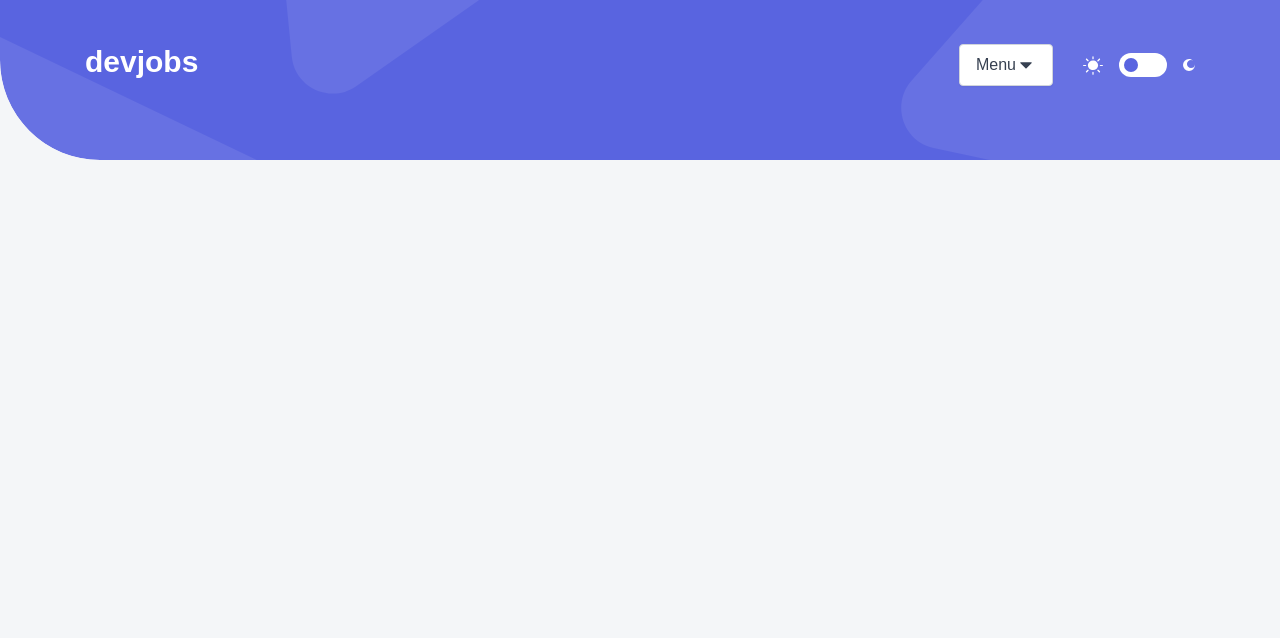
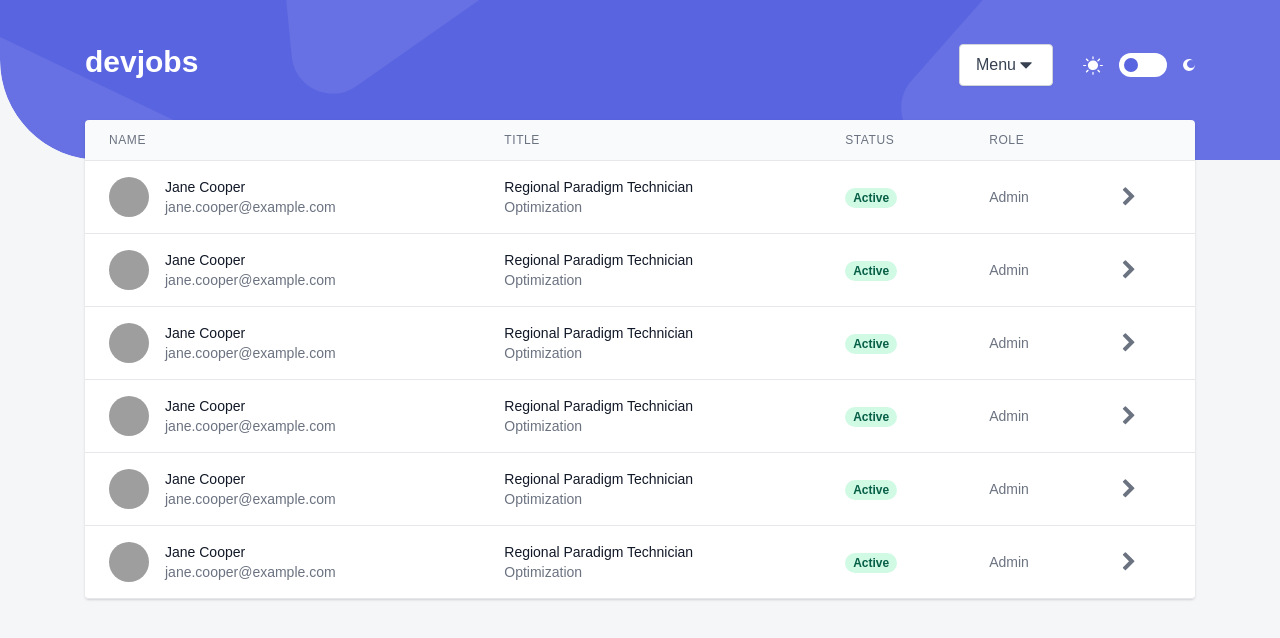
Before and after one commit to abdulvokhid-ochilov/devjobs, a React (Create React App) app: page /applicants in a window 1280 px wide. Before the commit this address had no page. Shown: the top 638 px of the page. Built offline with nearby package versions, Linux system fonts and the light colour scheme; grey boxes are pictures that could not be loaded.

Commit message:
Applicants css

```diff
--- a/package.json
+++ b/package.json
@@ -45,6 +45,7 @@
     "autoprefixer": "^9.8.8",
     "cross-env": "^7.0.3",
     "postcss": "^7.0.39",
-    "tailwindcss": "npm:@tailwindcss/postcss7-compat@^2.2.17"
+    "tailwindcss": "npm:@tailwindcss/postcss7-compat@^2.2.17",
+    "immer": ">=9.0.6"
   }
 }
--- a/src/App.js
+++ b/src/App.js
@@ -6,6 +6,7 @@
 import Forgot from "./pages/Forgot";
 import Registration from "./pages/Registration";
 import Profile from "./pages/Profile";
+import Applicants from "./pages/Applicants";
 
 const App = () => (
   <div className="font-KumbhSans bg-grey-light dark:bg-blue-midnight dark:text-white min-h-screen flex-auto">
@@ -17,6 +18,7 @@
         <Route element={<Forgot />} path="/forgot"></Route>
         <Route element={<Registration />} path="/registration"></Route>
         <Route element={<Profile />} path="/profile"></Route>
+        <Route element={<Applicants />} path="/applicants"></Route>
         <Route element={<Jobs />} path="/"></Route>
       </Routes>
     </BrowserRouter>
--- a/src/components/Menu.js
+++ b/src/components/Menu.js
@@ -37,6 +37,7 @@
           aria-labelledby="options-menu"
         >
           <Link
+            onClick={() => setMenuState(!menuState)}
             to={"../profile"}
             className="block px-4 py-2 text-md text-gray-700 hover:bg-gray-100 hover:text-gray-900 dark:text-gray-100 dark:hover:text-white dark:hover:bg-gray-600"
             role="menuitem"
@@ -46,6 +47,7 @@
             </span>
           </Link>
           <Link
+            onClick={() => setMenuState(!menuState)}
             to={"../"}
             className="block px-4 py-2 text-md text-gray-700 hover:bg-gray-100 hover:text-gray-900 dark:text-gray-100 dark:hover:text-white dark:hover:bg-gray-600"
             role="menuitem"
@@ -55,6 +57,7 @@
             </span>
           </Link>
           <Link
+            onClick={() => setMenuState(!menuState)}
             to={"../"}
             className="block px-4 py-2 text-md text-gray-700 hover:bg-gray-100 hover:text-gray-900 dark:text-gray-100 dark:hover:text-white dark:hover:bg-gray-600"
             role="menuitem"
@@ -64,7 +67,8 @@
             </span>
           </Link>
           <Link
-            to={"../"}
+            onClick={() => setMenuState(!menuState)}
+            to={"../applicants"}
             className="block px-4 py-2 text-md text-gray-700 hover:bg-gray-100 hover:text-gray-900 dark:text-gray-100 dark:hover:text-white dark:hover:bg-gray-600"
             role="menuitem"
           >
--- /dev/null
+++ b/src/pages/Applicants.js
@@ -0,0 +1,159 @@
+const people = [
+  {
+    name: "Jane Cooper",
+    title: "Regional Paradigm Technician",
+    department: "Optimization",
+    role: "Admin",
+    email: "jane.cooper@example.com",
+    image:
+      "https://images.unsplash.com/photo-1494790108377-be9c29b29330?ixlib=rb-1.2.1&ixid=eyJhcHBfaWQiOjEyMDd9&auto=format&fit=facearea&facepad=4&w=256&h=256&q=60",
+  },
+  {
+    name: "Jane Cooper",
+    title: "Regional Paradigm Technician",
+    department: "Optimization",
+    role: "Admin",
+    email: "jane.cooper@example.com",
+    image:
+      "https://images.unsplash.com/photo-1494790108377-be9c29b29330?ixlib=rb-1.2.1&ixid=eyJhcHBfaWQiOjEyMDd9&auto=format&fit=facearea&facepad=4&w=256&h=256&q=60",
+  },
+  {
+    name: "Jane Cooper",
+    title: "Regional Paradigm Technician",
+    department: "Optimization",
+    role: "Admin",
+    email: "jane.cooper@example.com",
+    image:
+      "https://images.unsplash.com/photo-1494790108377-be9c29b29330?ixlib=rb-1.2.1&ixid=eyJhcHBfaWQiOjEyMDd9&auto=format&fit=facearea&facepad=4&w=256&h=256&q=60",
+  },
+  {
+    name: "Jane Cooper",
+    title: "Regional Paradigm Technician",
+    department: "Optimization",
+    role: "Admin",
+    email: "jane.cooper@example.com",
+    image:
+      "https://images.unsplash.com/photo-1494790108377-be9c29b29330?ixlib=rb-1.2.1&ixid=eyJhcHBfaWQiOjEyMDd9&auto=format&fit=facearea&facepad=4&w=256&h=256&q=60",
+  },
+  {
+    name: "Jane Cooper",
+    title: "Regional Paradigm Technician",
+    department: "Optimization",
+    role: "Admin",
+    email: "jane.cooper@example.com",
+    image:
+      "https://images.unsplash.com/photo-1494790108377-be9c29b29330?ixlib=rb-1.2.1&ixid=eyJhcHBfaWQiOjEyMDd9&auto=format&fit=facearea&facepad=4&w=256&h=256&q=60",
+  },
+  {
+    name: "Jane Cooper",
+    title: "Regional Paradigm Technician",
+    department: "Optimization",
+    role: "Admin",
+    email: "jane.cooper@example.com",
+    image:
+      "https://images.unsplash.com/photo-1494790108377-be9c29b29330?ixlib=rb-1.2.1&ixid=eyJhcHBfaWQiOjEyMDd9&auto=format&fit=facearea&facepad=4&w=256&h=256&q=60",
+  },
+];
+
+const Applicants = () => {
+  return (
+    <div className="-mt-10 min-w-[330px] max-w-[1110px] lg:mx-auto md:mx-[40px] mx-[24px] flex flex-col">
+      <div className="-my-2 overflow-x-auto sm:-mx-6 lg:-mx-8">
+        <div className="py-2 align-middle inline-block min-w-full sm:px-6 lg:px-8">
+          <div className="shadow overflow-hidden border-b border-gray-200 rounded">
+            <table className="min-w-full divide-y divide-gray-200">
+              <thead className="bg-gray-50">
+                <tr>
+                  <th
+                    scope="col"
+                    className="px-6 py-3 text-left text-xs font-medium text-gray-500 uppercase tracking-wider"
+                  >
+                    Name
+                  </th>
+                  <th
+                    scope="col"
+                    className="px-6 py-3 text-left text-xs font-medium text-gray-500 uppercase tracking-wider"
+                  >
+                    Title
+                  </th>
+                  <th
+                    scope="col"
+                    className="px-6 py-3 text-left text-xs font-medium text-gray-500 uppercase tracking-wider"
+                  >
+                    Status
+                  </th>
+                  <th
+                    scope="col"
+                    className="px-6 py-3 text-left text-xs font-medium text-gray-500 uppercase tracking-wider"
+                  >
+                    Role
+                  </th>
+                  <th scope="col" className="relative px-6 py-3">
+                    <span className="sr-only">Edit</span>
+                  </th>
+                </tr>
+              </thead>
+              <tbody className="bg-white divide-y divide-gray-200">
+                {people.map((person) => (
+                  <tr key={person.email}>
+                    <td className="px-6 py-4 whitespace-nowrap">
+                      <div className="flex items-center">
+                        <div className="flex-shrink-0 h-10 w-10">
+                          <img
+                            className="h-10 w-10 rounded-full"
+                            src={person.image}
+                            alt=""
+                          />
+                        </div>
+                        <div className="ml-4">
+                          <div className="text-sm font-medium text-gray-900">
+                            {person.name}
+                          </div>
+                          <div className="text-sm text-gray-500">
+                            {person.email}
+                          </div>
+                        </div>
+                      </div>
+                    </td>
+                    <td className="px-6 py-4 whitespace-nowrap">
+                      <div className="text-sm text-gray-900">
+                        {person.title}
+                      </div>
+                      <div className="text-sm text-gray-500">
+                        {person.department}
+                      </div>
+                    </td>
+                    <td className="px-6 py-4 whitespace-nowrap">
+                      <span className="px-2 inline-flex text-xs leading-5 font-semibold rounded-full bg-green-100 text-green-800">
+                        Active
+                      </span>
+                    </td>
+                    <td className="px-6 py-4 whitespace-nowrap text-sm text-gray-500">
+                      {person.role}
+                    </td>
+                    <td className="px-6 py-4 whitespace-nowrap text-right text-sm font-medium">
+                      <button class="w-6 text-right flex justify-end">
+                        <svg
+                          width="20"
+                          fill="currentColor"
+                          height="20"
+                          class="hover:text-gray-800 dark:hover:text-white dark:text-gray-200 text-gray-500"
+                          viewBox="0 0 1792 1792"
+                          xmlns="http://www.w3.org/2000/svg"
+                        >
+                          <path d="M1363 877l-742 742q-19 19-45 19t-45-19l-166-166q-19-19-19-45t19-45l531-531-531-531q-19-19-19-45t19-45l166-166q19-19 45-19t45 19l742 742q19 19 19 45t-19 45z"></path>
+                        </svg>
+                      </button>
+                    </td>
+                  </tr>
+                ))}
+              </tbody>
+            </table>
+          </div>
+        </div>
+      </div>
+    </div>
+  );
+};
+
+export default Applicants;
```
